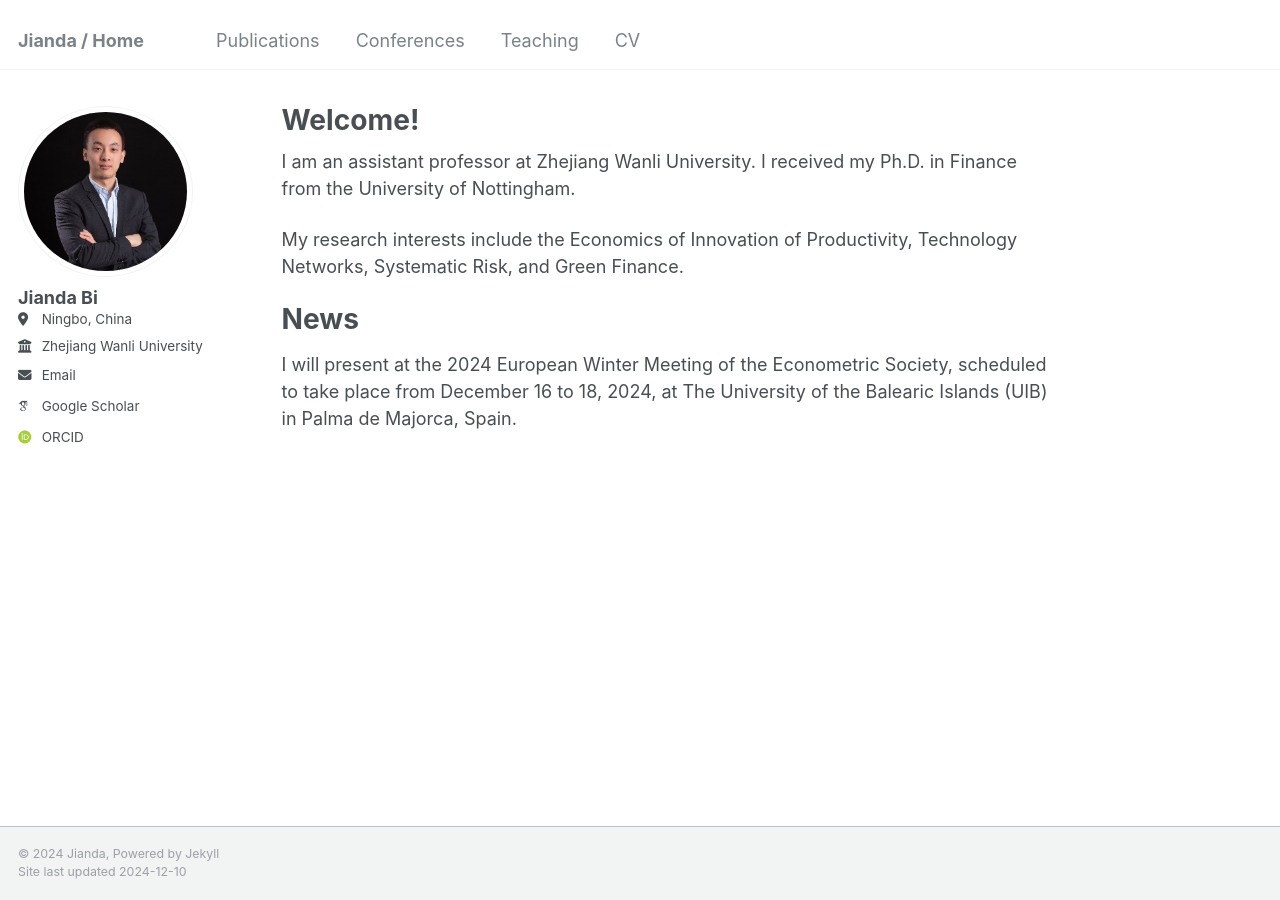
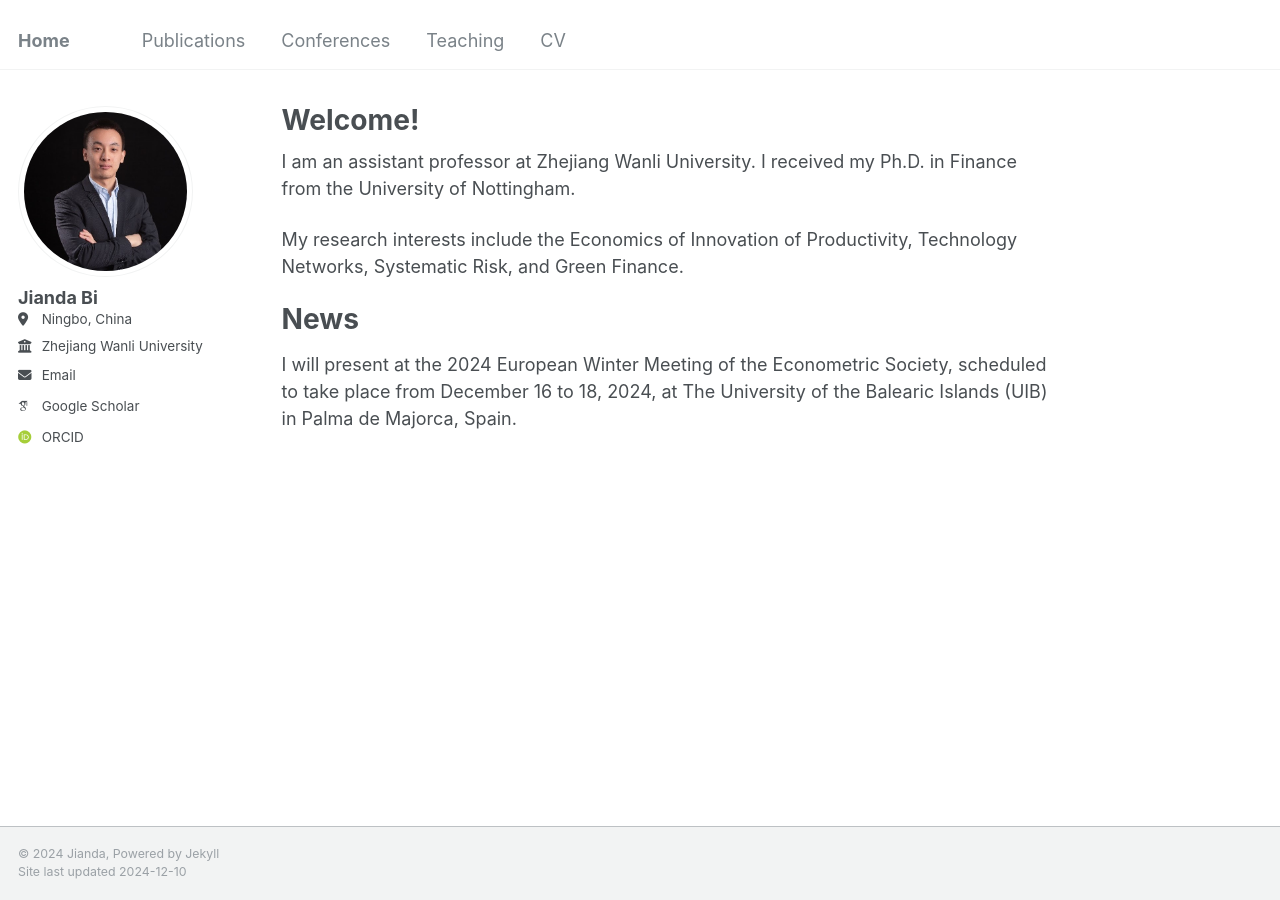
Before and after one commit to JiandaBi/Jianda.github.io, a Jekyll site: the page built from _pages/about.md, in a window 1280 px wide. Built offline with Jekyll 4.4.1, drawn with Linux system fonts in a browser that asks for light colours; some web fonts are replaced.

Commit message:
Update _config.yml

```diff
--- a/_config.yml
+++ b/_config.yml
@@ -8,7 +8,7 @@
 
 # Basic Site Settings
 locale                   : "en-US"
-title                    : "Jianda / Home"
+title                    : "Home"
 title_separator          : "-"
 name                     : &name "Jianda"
 description              : &description "personal description"
```
